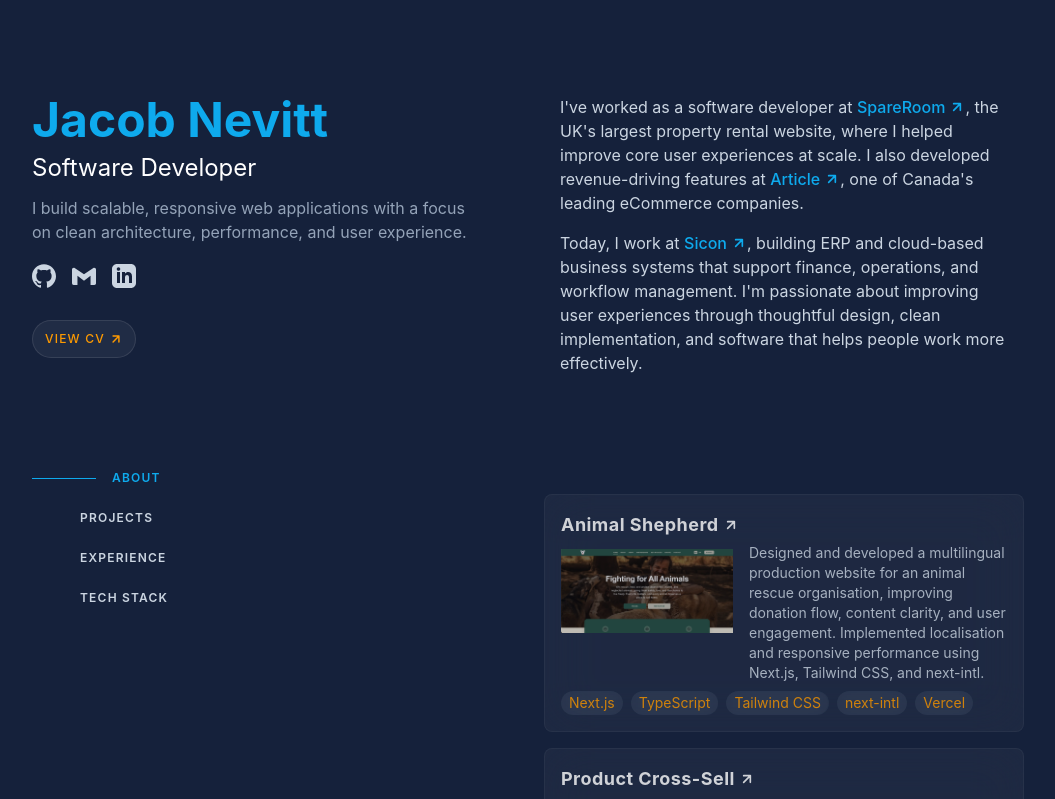
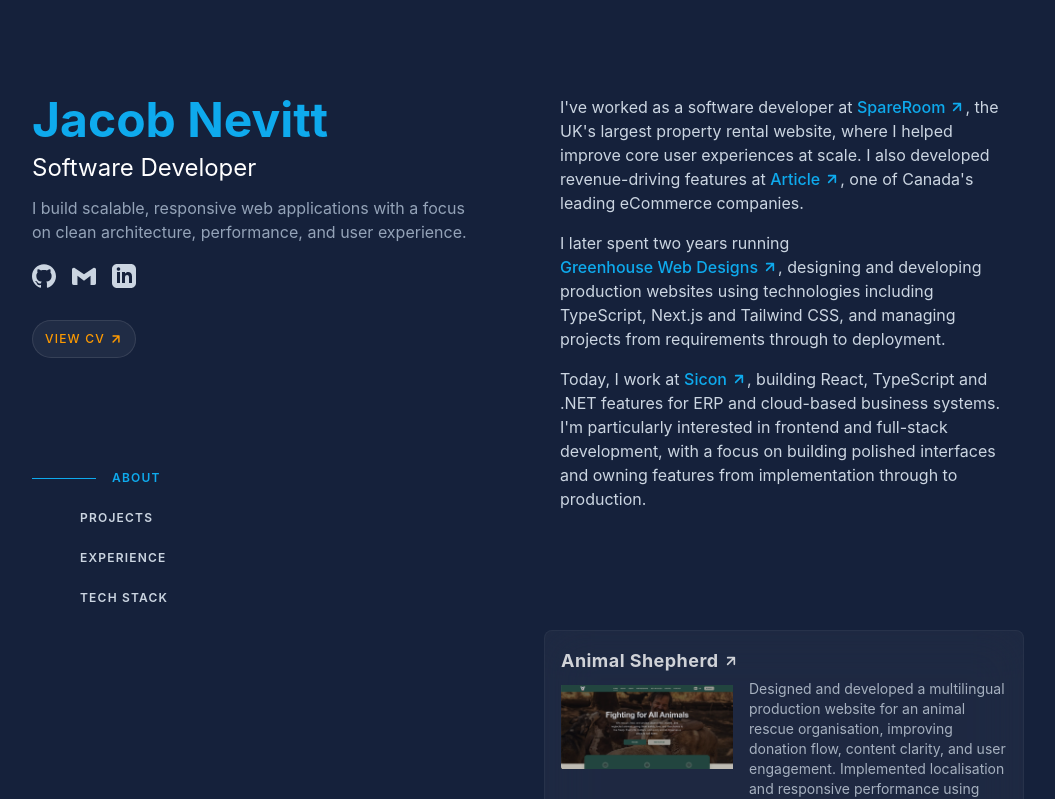
Before and after one commit to jacobadam/jacobnevitt-portfolio, a Next.js app: page / in a window 1280 px wide. Shown: the top 799 px of the page, without its empty margins (112-1167 px from the left). Built offline with nearby package versions, Linux system fonts and the light colour scheme.

Commit message:
update about me

```diff
--- a/app/components/sections/about-section.tsx
+++ b/app/components/sections/about-section.tsx
@@ -50,6 +50,33 @@ export function AboutSection() {
       </p>
 
       <p className="mb-4">
+        I later spent two years running{" "}
+        <a
+          rel="noopener noreferrer"
+          target="_blank"
+          href="https://www.greenhousewebdesigns.com/"
+          className="inline-flex items-center gap-1 font-medium text-secondary group"
+        >
+          Greenhouse Web Designs
+          <svg
+            viewBox="0 0 24 24"
+            fill="none"
+            stroke="currentColor"
+            strokeWidth="2.5"
+            strokeLinecap="round"
+            strokeLinejoin="round"
+            className="h-4 w-4 transition-transform duration-500 group-hover:-translate-y-1 group-hover:translate-x-1"
+            aria-hidden="true"
+          >
+            <path d="M7 17L17 7M17 7H7M17 7V17" />
+          </svg>
+        </a>
+        , designing and developing production websites using technologies
+        including TypeScript, Next.js and Tailwind CSS, and managing projects
+        from requirements through to deployment.
+      </p>
+
+      <p className="mb-4">
         Today, I work at{" "}
         <a
           rel="noopener noreferrer"
@@ -71,10 +98,10 @@ export function AboutSection() {
             <path d="M7 17L17 7M17 7H7M17 7V17" />
           </svg>
         </a>
-        , building ERP and cloud-based business systems that support finance,
-        operations, and workflow management. I&apos;m passionate about improving
-        user experiences through thoughtful design, clean implementation, and
-        software that helps people work more effectively.
+        , building React, TypeScript and .NET features for ERP and cloud-based
+        business systems. I&apos;m particularly interested in frontend and
+        full-stack development, with a focus on building polished interfaces and
+        owning features from implementation through to production.
       </p>
     </div>
   );
```
